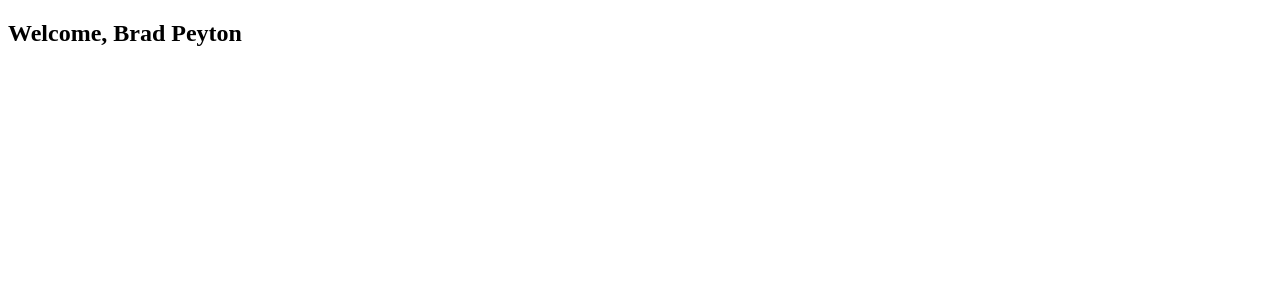
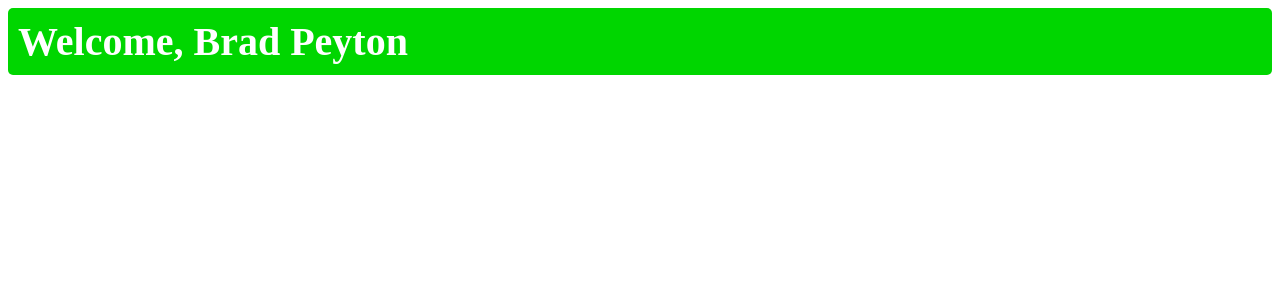
Before and after one commit to resolveit365/react-container, a React (Vite) app in the folder react-app/: page / in a window 1280 px wide. Shown: the top 300 px of the page. Built offline with nearby package versions, Linux system fonts and the light colour scheme.

Commit message:
Rename class

```diff
--- a/react-app/src/index.css
+++ b/react-app/src/index.css
@@ -1,4 +1,4 @@
-.welcome-msg {
+.welcome-message {
   font-size: 2.5em;
   background-color: hsl(120, 100%, 42%);
   color: white;
```
